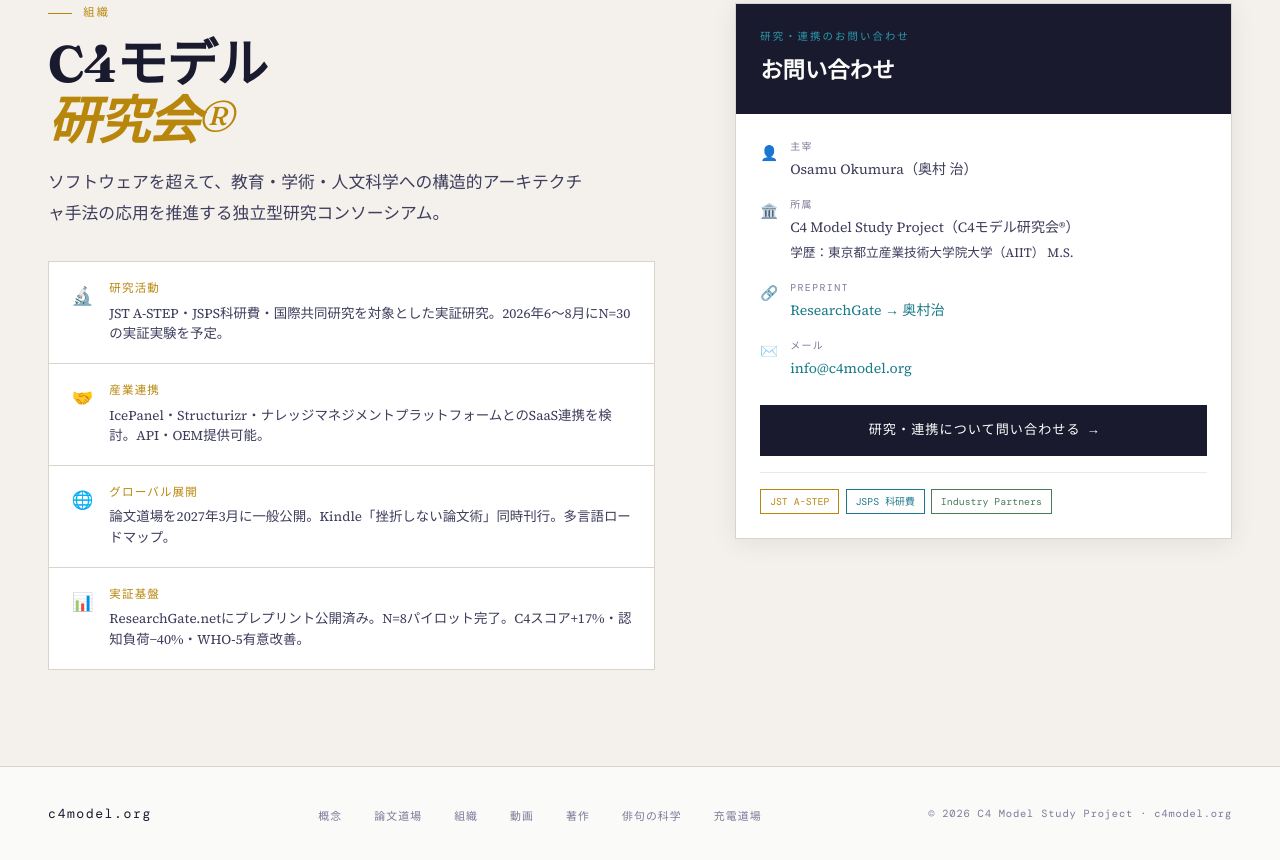
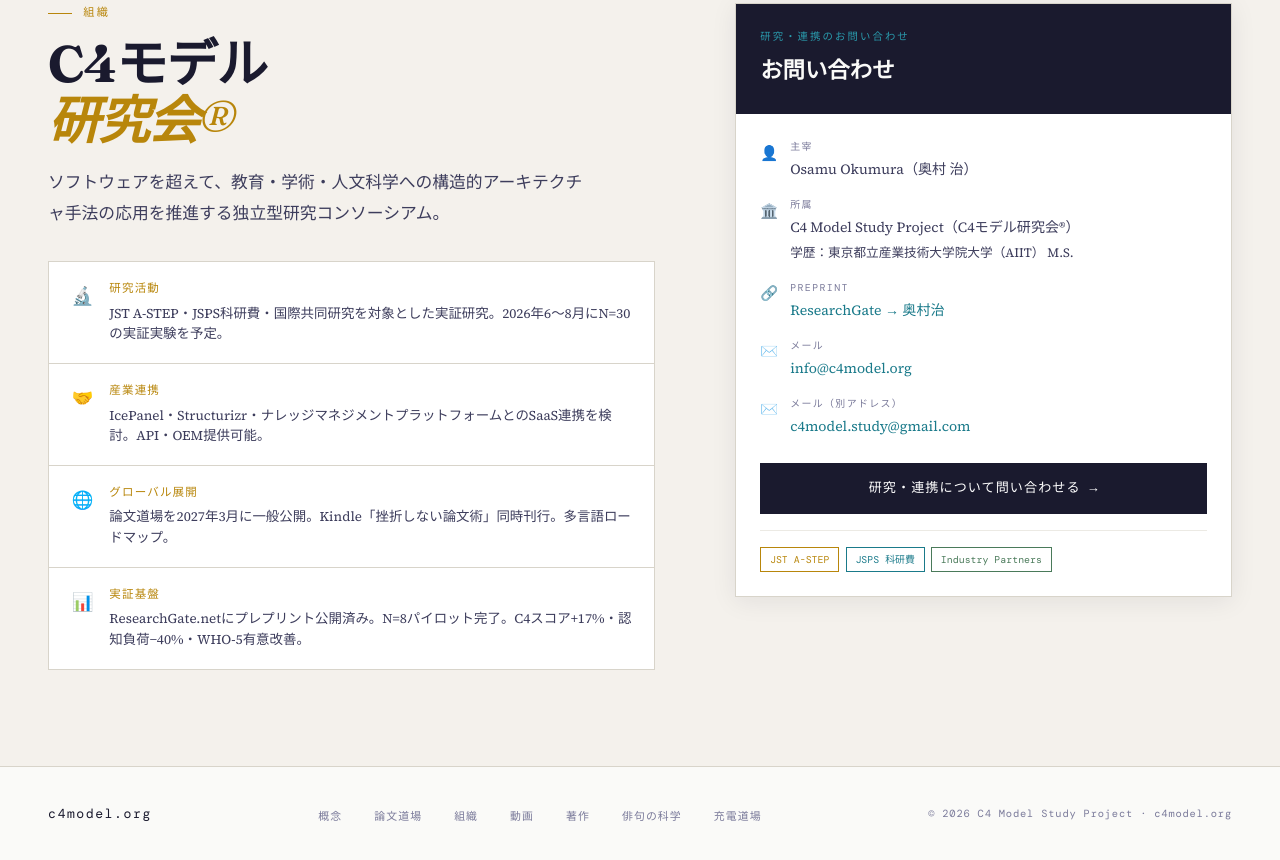
Before and after one commit to tnavi/c4model.org, a plain HTML site: page index.html in a window 1280 px wide. Shown: the part 7987-8847 px from the top of the page. Drawn offline with nearby package versions, Linux system fonts and the light colour scheme.

Commit message:
お問い合わせ欄に別アドレス c4model.study@gmail.com を追加

```diff
--- a/index.html
+++ b/index.html
@@ -1680,6 +1680,13 @@
                   <div class="ci-val"><a href="mailto:info@c4model.org">info@c4model.org</a></div>
                 </div>
               </div>
+              <div class="contact-item">
+                <span class="ci-icon">✉️</span>
+                <div>
+                  <div class="ci-label"><span data-en>Email (alt.)</span><span data-ja>メール（別アドレス）</span></div>
+                  <div class="ci-val"><a href="mailto:c4model.study@gmail.com">c4model.study@gmail.com</a></div>
+                </div>
+              </div>
             </div>
             <a href="mailto:info@c4model.org" class="contact-cta">
               <span data-en>Send Research Inquiry →</span>
```
